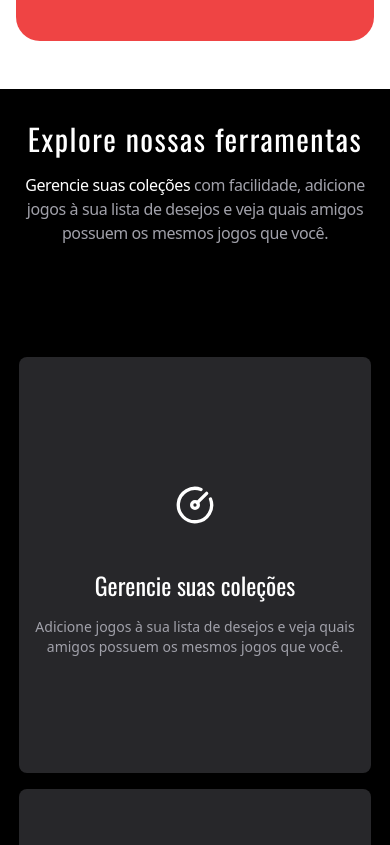
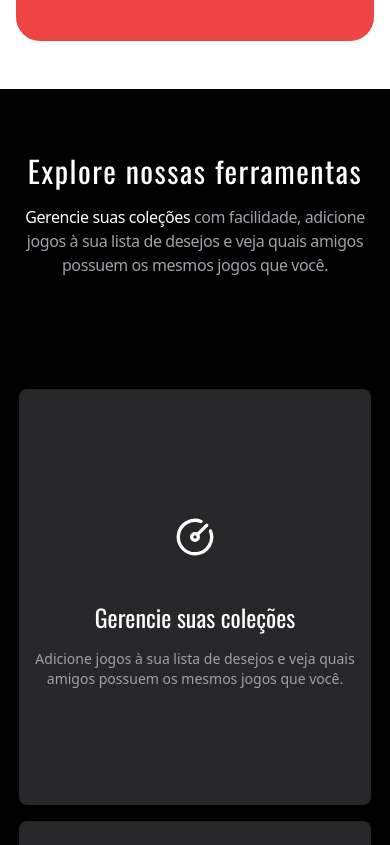
Before and after one commit to OtavioAraujoS/vault-games, a React (Vite) app: page / in a window 390 px wide. Shown: the part 1155-2000 px from the top of the page. Built offline with nearby package versions, Linux system fonts and the light colour scheme.

Commit message:
fix: adjust padding in Features component for improved layout

```diff
--- a/src/pages/home/components/Features.tsx
+++ b/src/pages/home/components/Features.tsx
@@ -26,8 +26,8 @@ const feature = [
 
 export const Features = () => {
   return (
-    <div className="bg-black h-full min-h-[110vh] flex flex-col justify-center items-center px-4 gap-28 lg:p-0">
-      <div className="flex flex-col items-center gap-4 mt-8">
+    <div className="bg-black h-full min-h-[110vh] flex flex-col justify-center items-center px-4 py-16 gap-28 lg:p-0">
+      <div className="flex flex-col items-center gap-4">
         <h1 className="font-oswald text-white tracking-wider text-3xl sm:text-4xl md:text-5xl lg:text-6xl text-center">
           Explore nossas ferramentas
         </h1>
```
